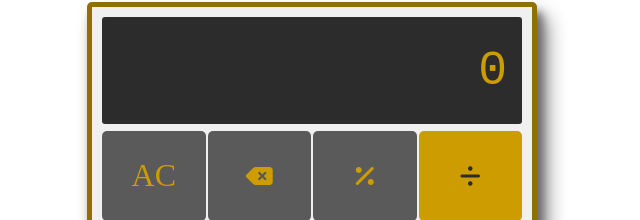
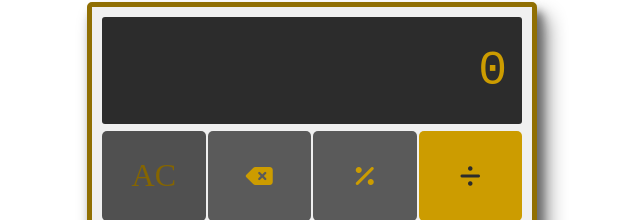
Before and after one commit to StuvaScript/Calculatron, a plain HTML site: page index.html in a window 1280 px wide. In both pictures the pointer is over the element "AC". Shown: the part 106-326 px from the top of the page, 328-968 px from the left. Drawn offline with Linux system fonts and the light colour scheme.

Commit message:
Create hover effect
When hovering over a button, it changes the brightness, the mouse cursor
doesn't change, and highlighting is disabled.

```diff
--- a/style.css
+++ b/style.css
@@ -68,6 +68,12 @@ div #equals {
     align-items: center;
 }
 
+.button:hover {
+    filter: brightness(0.65);
+    cursor: default;
+    user-select: none;
+}
+
 .fa-solid {
     font-size: 0.75em;
 }
```
